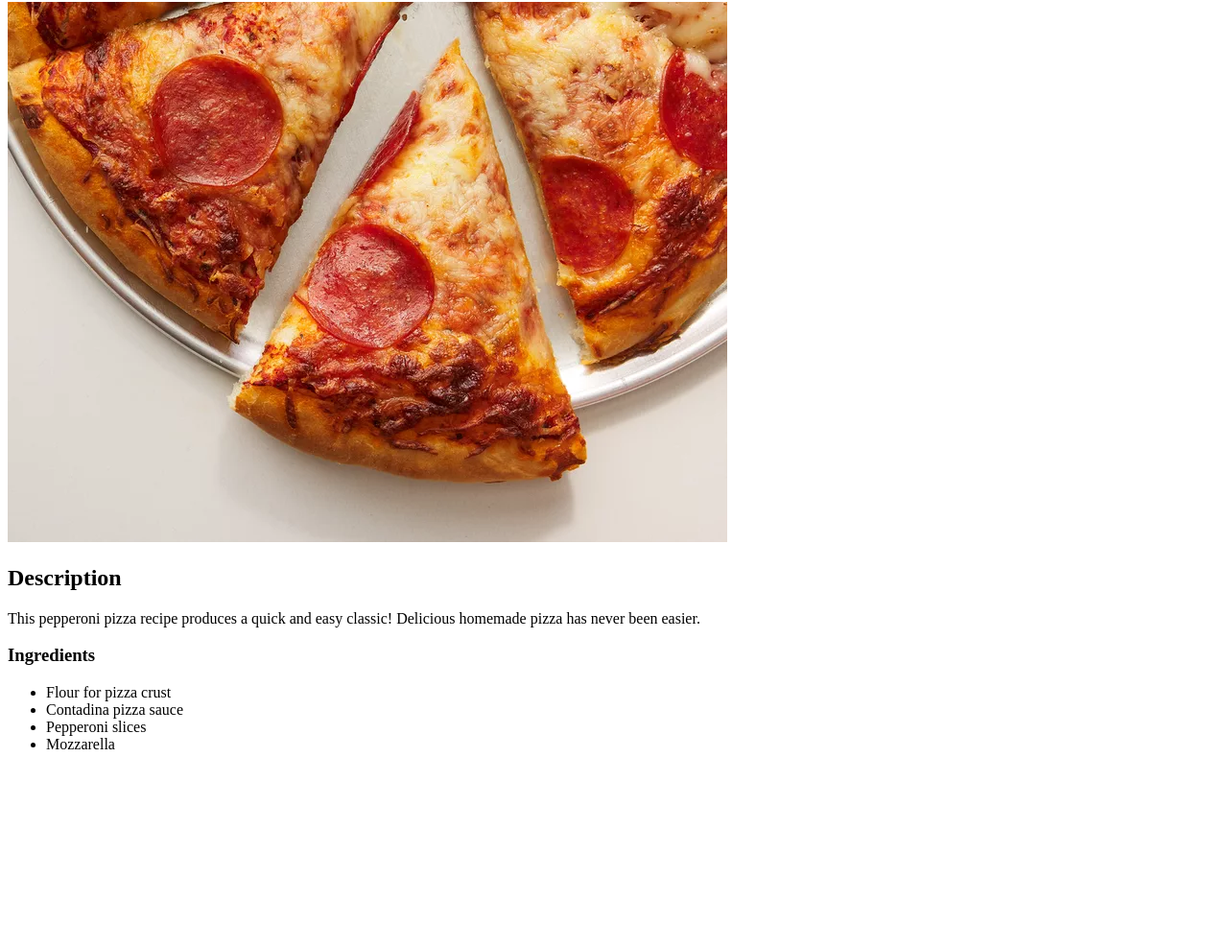
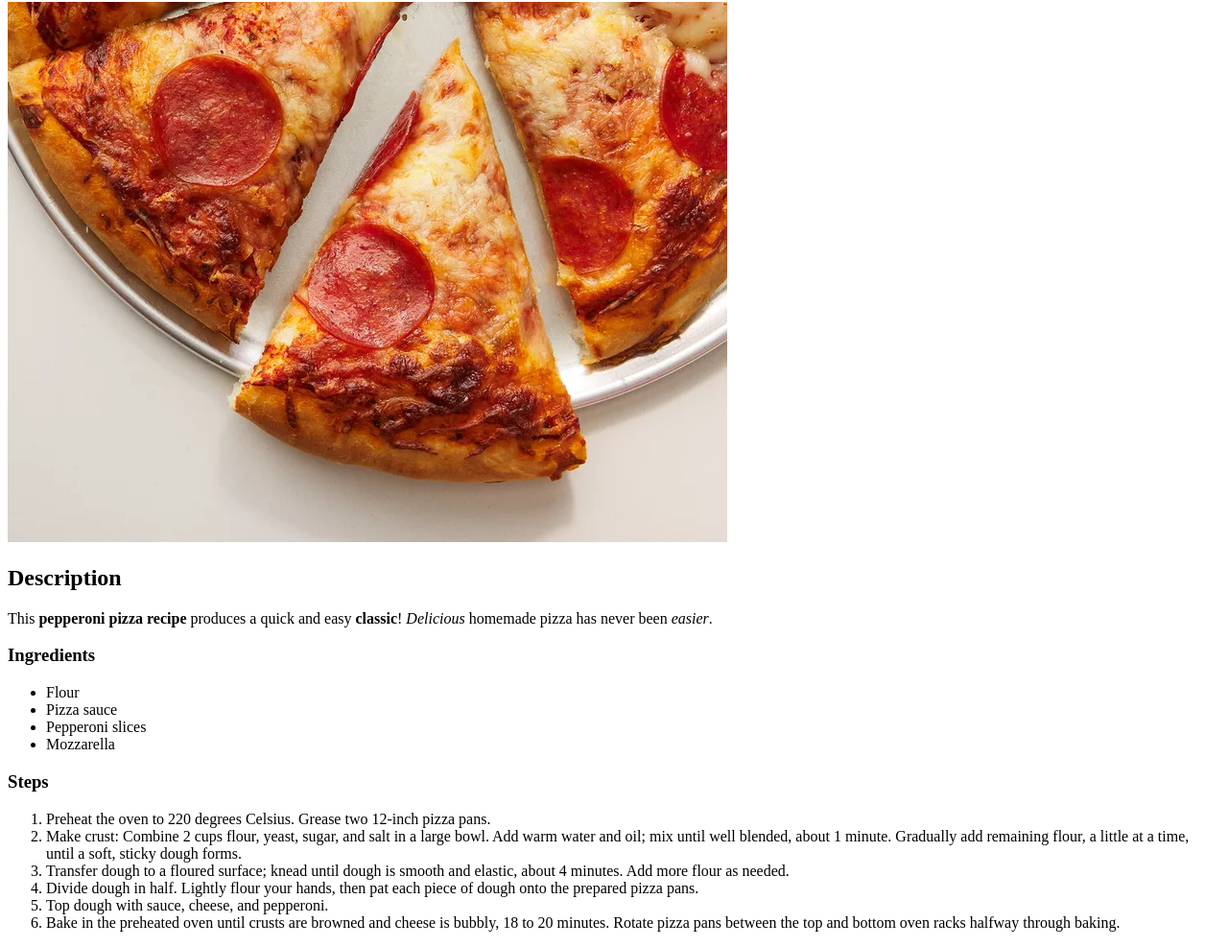
Before and after one commit to ici2718281/odin-recipes, a plain HTML site: page recipes/pepperoni-pizza.html in a window 1280 px wide. Shown: the part 78-1065 px from the top of the page at 96% size. Before the commit the page ends 879 px from the top, so only its background shows below. Drawn offline with Linux system fonts and the light colour scheme.

Commit message:
add steps list

```diff
--- a/recipes/pepperoni-pizza.html
+++ b/recipes/pepperoni-pizza.html
@@ -8,14 +8,26 @@
     <h1>Pepperoni Pizza</h1>
     <img src='../images/pepperoni-slices.webp' alt='Pepperoni slices'>
     <h2>Description</h2>
-    <p>This pepperoni pizza recipe produces a quick and easy classic!
-    Delicious homemade pizza has never been easier.</p>
+    <p>This <strong>pepperoni pizza recipe</strong> produces a quick and easy <strong>classic</strong>!
+    <em>Delicious</em> homemade pizza has never been <em>easier</em>.</p>
     <h3>Ingredients</h3>
     <ul>
-      <li>Flour for pizza crust</li>
-      <li>Contadina pizza sauce</li>
+      <li>Flour</li>
+      <li>Pizza sauce</li>
       <li>Pepperoni slices</li>
       <li>Mozzarella</li>
     </ul>
+    <h3>Steps</h3>
+    <ol>
+      <li>Preheat the oven to 220 degrees Celsius. Grease two 12-inch pizza pans.</li>
+      <li>Make crust: Combine 2 cups flour, yeast, sugar, and salt in a large bowl.
+        Add warm water and oil; mix until well blended, about 1 minute. Gradually add remaining flour,
+        a little at a time, until a soft, sticky dough forms.</li>
+      <li>Transfer dough to a floured surface; knead until dough is smooth and elastic, about 4 minutes.
+        Add more flour as needed.</li>
+      <li>Divide dough in half. Lightly flour your hands, then pat each piece of dough onto the prepared pizza pans.</li>
+      <li>Top dough with sauce, cheese, and pepperoni.</li>
+      <li>Bake in the preheated oven until crusts are browned and cheese is bubbly, 18 to 20 minutes.
+        Rotate pizza pans between the top and bottom oven racks halfway through baking.</li>
   </body>
 </html>
```
